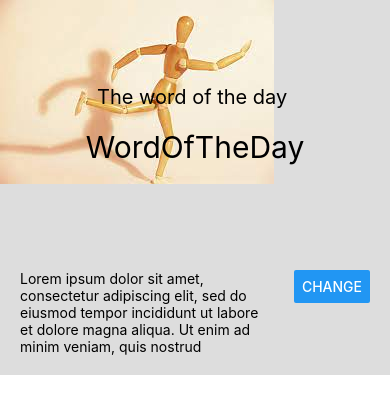
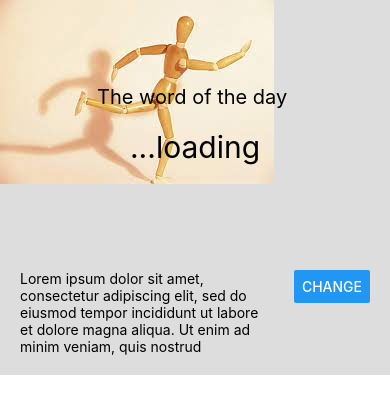
Before and after one commit to Amigostres/Word-of-the-day, a React Native app: screen / in a window 390 px wide. Shown: the top 414 px of the page. Built offline with nearby package versions, Linux system fonts and the light colour scheme; no server answers.

Commit message:
added incomplete AsyncStorage library to attempt to store word to local phone

```diff
--- a/App.tsx
+++ b/App.tsx
@@ -1,11 +1,13 @@
 import React, {useEffect, useState} from 'react';
 import { StatusBar } from 'expo-status-bar';
-import { Button, StyleSheet, Text, View, ImageBackground } from 'react-native';
+import { Button, StyleSheet, Text, View,  } from 'react-native';
+import AsyncStorage from '@react-native-async-storage/async-storage';
+
 import WordOfDay from './components/WordOfDay';
 
 export default function App() {
   const fillerText:string = `Lorem ipsum dolor sit amet, consectetur adipiscing elit, sed do eiusmod tempor incididunt ut labore et dolore magna aliqua. Ut enim ad minim veniam, quis nostrud`
-  const [word, setWord] = useState("WordOfTheDay")
+  const [word, setWord] = useState("...loading")
   const [definition, setDefinition] = useState(fillerText)
   const [changeWord, setChangeWord] = useState(0) // this is only here to change the word when the change button is pressed
 
@@ -21,6 +23,19 @@ export default function App() {
     .then(response => response.json())
     .then(data => setWord(data[0]))
   }, [changeWord])
+
+  // https://react-native-async-storage.github.io/async-storage/docs/usage
+  // attempting to use AsyncStorage to store the word in local storage
+  //not yet hooked up
+  const storeData = async (value: string) => {
+    try {
+      await AsyncStorage.setItem('my-key', value);
+    } catch (e) {
+      // saving error
+      console.log(e);
+
+    }
+  };
 
   return (
     <View style={styles.container}>
--- a/package.json
+++ b/package.json
@@ -15,7 +15,8 @@
     "react-native": "0.72.6",
     "react-native-web": "~0.19.6",
     "react-dom": "18.2.0",
-    "@expo/webpack-config": "^19.0.0"
+    "@expo/webpack-config": "^19.0.0",
+    "@react-native-async-storage/async-storage": "1.18.2"
   },
   "devDependencies": {
     "@babel/core": "^7.20.0",
```
Also changed, not shown: 1 other file (tests, documents, lock files or other folders).
